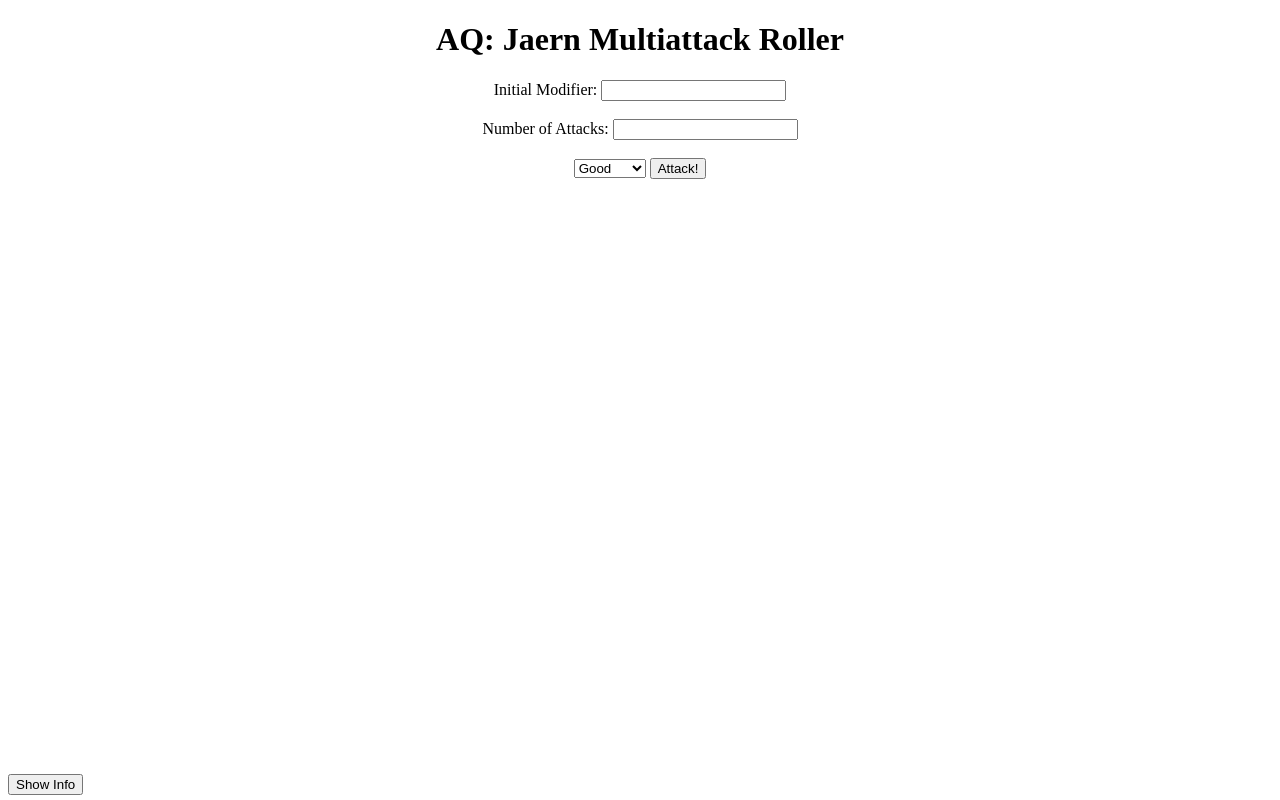
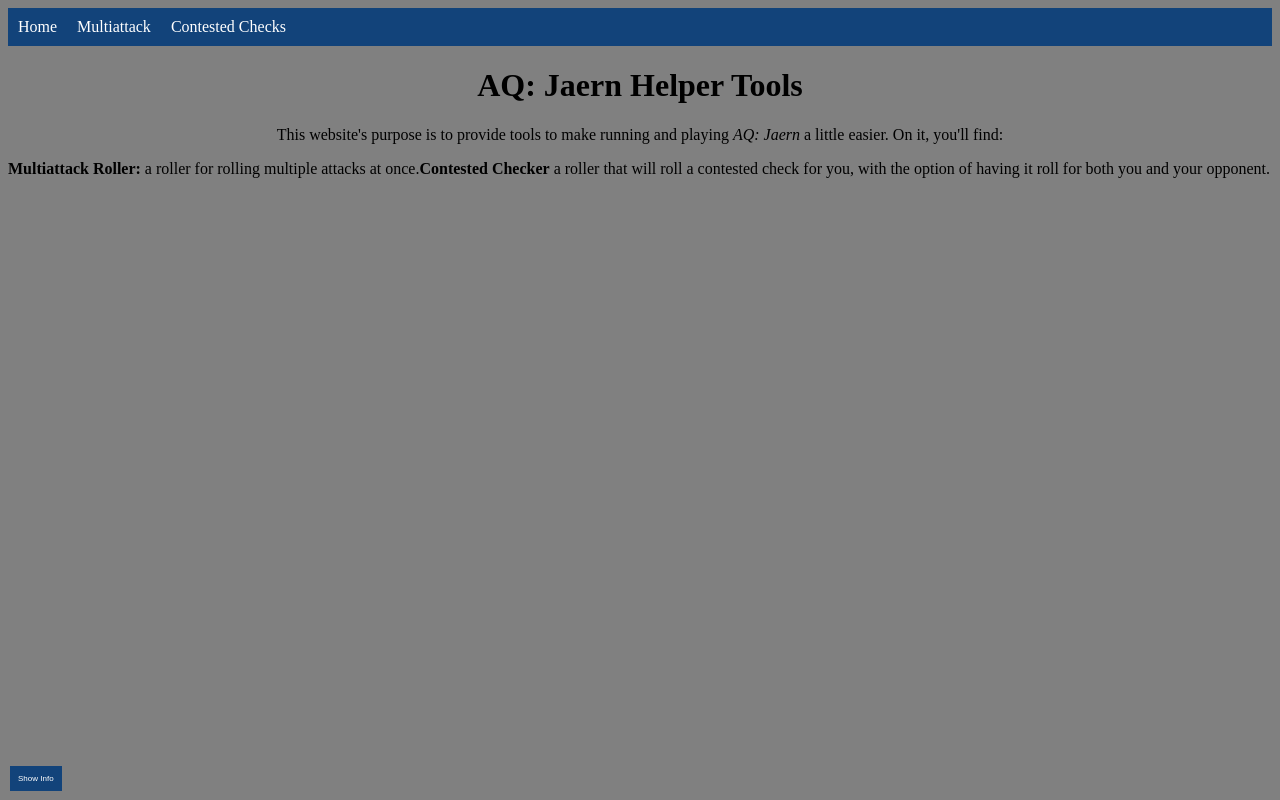
Before and after one commit to HunterSullivan/HunterSullivan.github.io, a plain HTML site: page index.html in a window 1280 px wide. Drawn offline with Linux system fonts and the light colour scheme.

Commit message:
Added more files
Tidied up the main page and added separate pages for contested checks and multiattack

```diff
--- a/index.html
+++ b/index.html
@@ -1,63 +1,70 @@
 <!DOCTYPE html>
 <html>
-<body style="text-align: center;">
-
-<h1>AQ: Jaern Multiattack Roller</h1>
-<label for="Mod">Initial Modifier:</label>
-<input type="number" id="Mod" name="Mod"><br><br>
-
-<label for="AttNum">Number of Attacks:</label>
-<input type="number" id="AttNum" name="AttNum"><br><br>
-
-<select id = "Type">
-    <option> Good </option>
-    <option> Average </option>
-    <option> Bad </option>
-</select>
-
-<button type="button" onclick="diceroller()">Attack!</button>
-
-<p id="result"></p>
-
-<div style="position: absolute; bottom: 5px; text-align: left;"><button type="button" id="inf" onclick="info()">Show Info</button>
-    <address id="info"></address>
-</div>
-
-<script>
-function diceroller() {
-    let Mod = Number(document.getElementById("Mod").value);
-    let AttNum = Number(document.getElementById("AttNum").value);
-    let MType = document.getElementById("Type").value;
-    let result = "";
-    min = Math.ceil(1);
-    max = Math.floor(20);
-
-    if(AttNum <= 0) {
-        document.getElementById("result").innerHTML = "Please input a positive number of attacks";
-        return;
-    }
-
-    for(let i = 0; i < AttNum; i++) {
-        let d20 = Math.floor(Math.random() * (max - min + 1) + min);
-        switch(MType) {
-            case "Good":
-                result += "Roll " + (i+1) + ": " + (d20 + Mod) + "<i> (Natural Roll: " + d20 + ") </i>" + "<br>";
-                Mod -= 2;
-                break;
-            case "Average":
-                result += "Roll " + (i+1) + ": " + (d20 + Mod) + "<i> (Natural Roll: " + d20 + ") </i>" + "<br>";
-                Mod -= 4;
-                break;
-            case "Bad":
-                result += "Roll " + (i+1) + ": " + (d20 + Mod) + "<i> (Natural Roll: " + d20 + ") </i>" + "<br>";
-                Mod -= 6;
-                break;
-        }
-    }
-    document.getElementById("result").innerHTML = result;
+<style>
+ul {
+  list-style-type: none;
+  margin: 0;
+  padding: 0;
+  overflow: hidden;
+  background-color: #12437a;
+}
+li {
+  float: left;
 }
 
-function info() {
+li a {
+  display: block;
+  color: white;
+  text-align: center;
+  padding: 10px;
+  text-decoration: none;
+}
+
+li a:hover {
+  background-color: #0b2747;
+}
+body {
+    background-color: grey;
+    text-align: center;
+}
+.button {
+  background-color: #12437a;
+  border: none;
+  color: white;
+  padding: 8px 8px;
+  text-align: center;
+  text-decoration: none;
+  display: inline-block;
+  font-size: 8px;
+  margin: 4px 2px;
+  cursor: pointer;
+}
+.button:hover {
+    background-color: #0b2747;
+}
+</style>
+
+<nav>
+  <ul>
+    <li><a href="index.html">Home</a></li>
+    <li><a href="AQ HTML Multiattack Roller.html">Multiattack</a></li>
+    <li><a href="Contested checker.html">Contested Checks</a></li>
+  </ul>
+</nav>
+
+<h1>AQ: Jaern Helper Tools</h1>
+<p>This website's purpose is to provide tools to make running and playing <i>AQ: Jaern</i> a little easier. On it, you'll find: <br>
+<ul style="background-color: grey;">
+    <li><b>Multiattack Roller:</b> a roller for rolling multiple attacks at once.</li>
+    <li><b>Contested Checker</b> a roller that will roll a contested check for you, with the option of having it roll for both you and your opponent.</li>
+</ul></p>
+
+<div style="position: absolute; bottom: 5px; text-align: left;"><button type="button" class="button" id="inf" onclick="info()">Show Info</button>
+    <address id="info" style="background-color: #0b2747; color: white; font-size: 10px;"></address>
+</div>
+</body>
+<script>
+    function info() {
     let info = document.getElementById("info").innerHTML;
     if(info == "") {
         document.getElementById("info").innerHTML = "Made by Hunter Sullivan <br> Issues or ideas? Message me on the PFC Discord!";
@@ -68,6 +75,4 @@ function info() {
     }
 }
 </script>
-
-</body>
 </html>
```
Also changed, not shown: AQ HTML Multiattack Roller.html (added, +94 -0 lines), Contested checker.html (added, +130 -0 lines).
